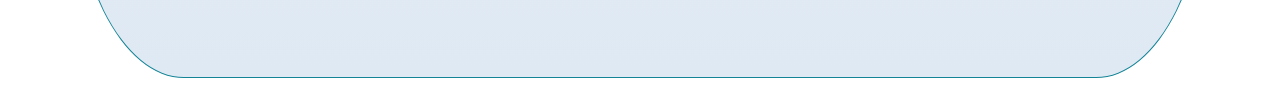
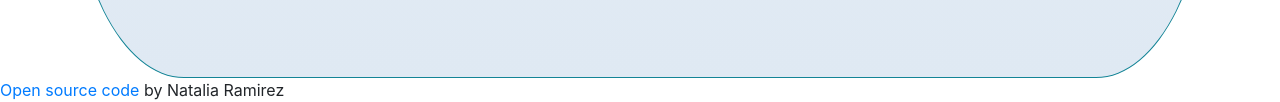
Before and after one commit to Ramin038/Weather-App-Project, a plain HTML site: page index.html in a window 1280 px wide. Shown: the part 2197-2299 px from the top of the page. Before the commit the page ends 2275 px from the top, so only its background shows below. Drawn offline with nearby package versions, Linux system fonts and the light colour scheme.

Commit message:
Added link ot GitHub repository

```diff
--- a/index.html
+++ b/index.html
@@ -108,6 +108,7 @@
     </div>
     </div>
     <script src="src/script.js"></script>
+    <a href="https://github.com/Ramin038/Weather-App-Project" id="open-source">Open source code </a> by Natalia Ramirez
 </body>
 
 </html>
--- a/src/style.css
+++ b/src/style.css
@@ -17,6 +17,7 @@ h2 {
 .randomized-pun {
   padding: 2%;
 }
+
 .container {
   max-width: auto;
   padding-left: 10%;
```
